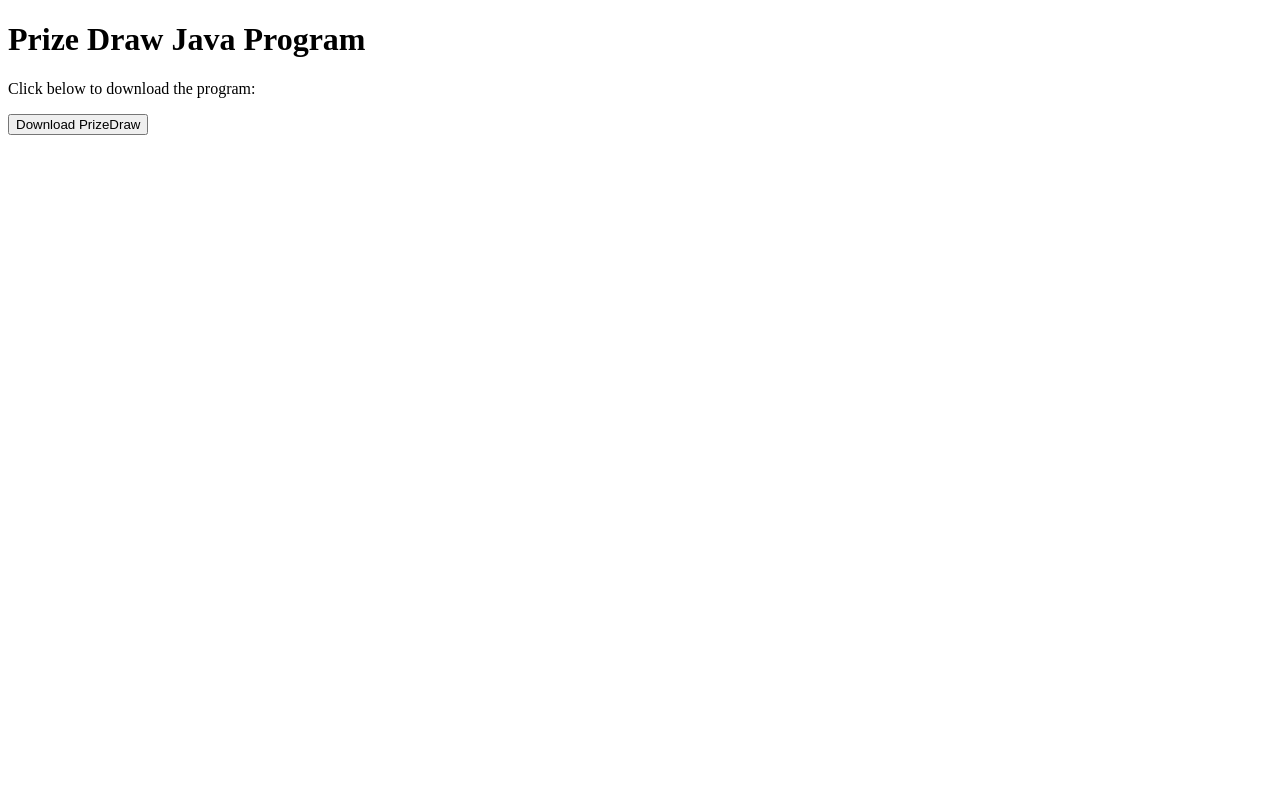
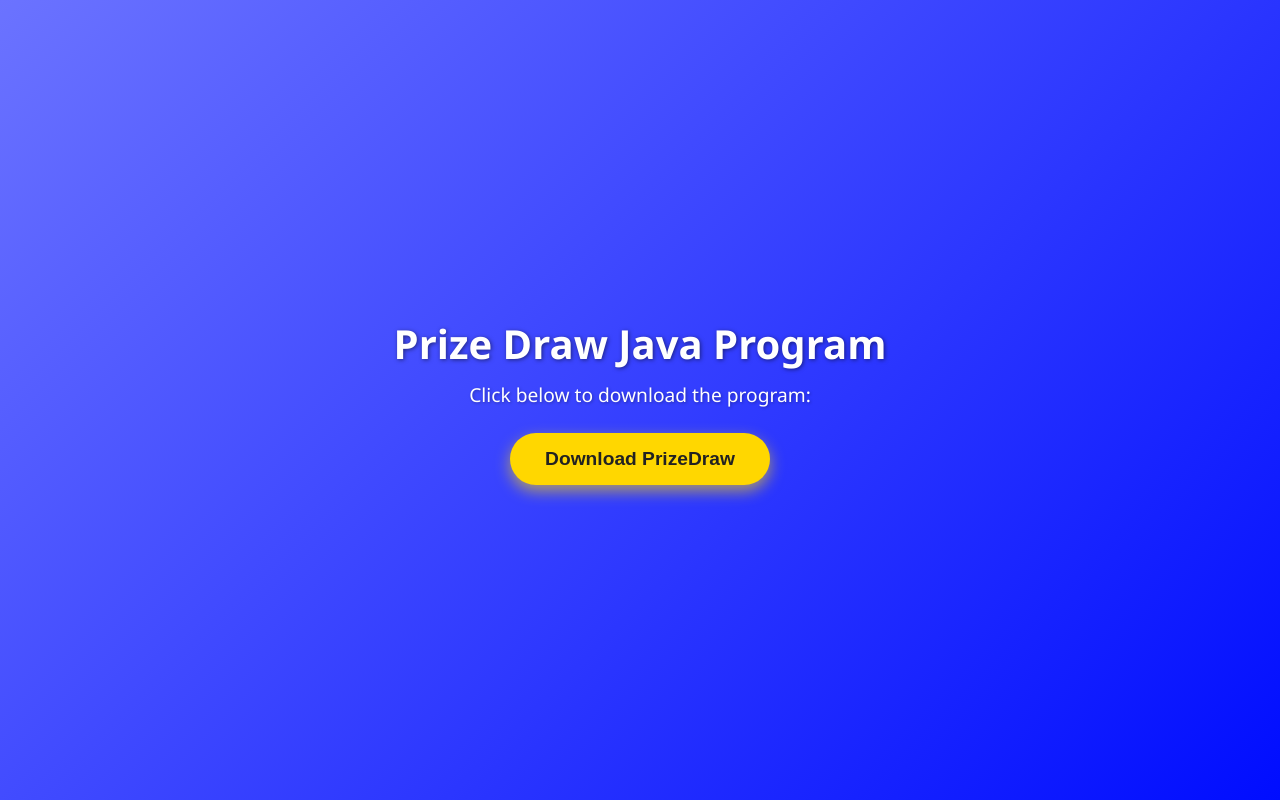
Before and after one commit to progya-asansol/prize-draw, a plain HTML site: page index.html in a window 1280 px wide. Drawn offline with Linux system fonts and the light colour scheme.

Commit message:
Initial commit with README

```diff
--- a/index.html
+++ b/index.html
@@ -2,6 +2,67 @@
 <html>
 <head>
     <title>Prize Draw App</title>
+    <style>
+        /* Reset some default margins and paddings */
+        * {
+            margin: 0;
+            padding: 0;
+            box-sizing: border-box;
+        }
+
+        body {
+            font-family: 'Segoe UI', Tahoma, Geneva, Verdana, sans-serif;
+            background: linear-gradient(135deg, #6b73ff, #000dff);
+            color: #fff;
+            display: flex;
+            flex-direction: column;
+            align-items: center;
+            justify-content: center;
+            height: 100vh;
+            padding: 20px;
+            text-align: center;
+        }
+
+        h1 {
+            font-size: 2.5rem;
+            margin-bottom: 10px;
+            text-shadow: 1px 1px 4px rgba(0,0,0,0.5);
+        }
+
+        p {
+            font-size: 1.2rem;
+            margin-bottom: 25px;
+            text-shadow: 1px 1px 3px rgba(0,0,0,0.3);
+        }
+
+        a {
+            text-decoration: none;
+        }
+
+        button {
+            background-color: #ffd700;
+            border: none;
+            padding: 15px 35px;
+            font-size: 1.2rem;
+            font-weight: bold;
+            border-radius: 50px;
+            cursor: pointer;
+            color: #222;
+            box-shadow: 0 6px 15px rgba(255, 215, 0, 0.6);
+            transition: background-color 0.3s ease, transform 0.2s ease;
+        }
+
+        button:hover {
+            background-color: #ffec70;
+            transform: scale(1.05);
+            box-shadow: 0 8px 20px rgba(255, 236, 112, 0.8);
+        }
+
+        button:active {
+            transform: scale(0.95);
+            box-shadow: 0 4px 10px rgba(255, 215, 0, 0.5);
+        }
+    </style>
 </head>
 <body>
     <h1>Prize Draw Java Program</h1>
```
Also changed, not shown: 4 other files.
